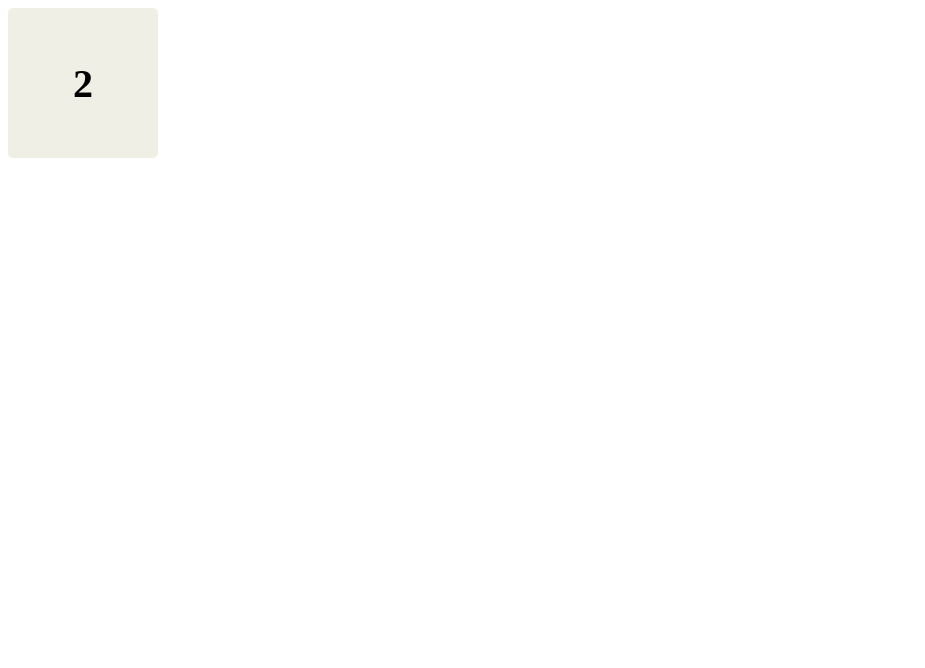
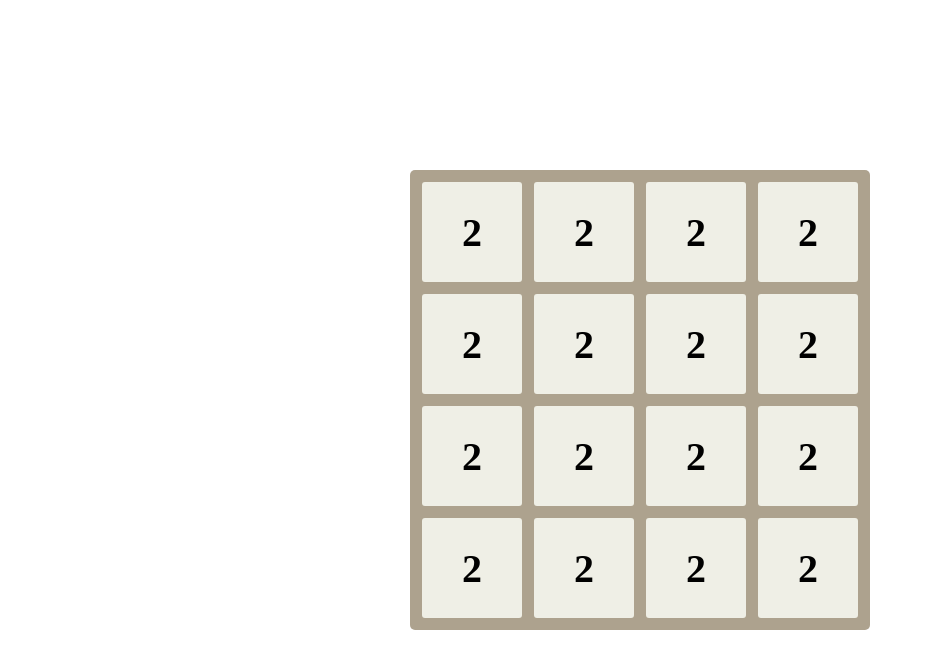
Before and after one commit to aso824/js2048, a plain HTML site: page index.html in a window 1280 px wide. Shown: the whole page, without its empty margins (0-925 px from the left). Drawn offline with nearby package versions, Linux system fonts and the light colour scheme.

Commit message:
CSS grid

```diff
--- a/index.html
+++ b/index.html
@@ -1,4 +1,5 @@
 <!DOCTYPE html>
+<html>
 	<head>
 		<title>2048 Game</title>
 		<meta charset="utf-8">
@@ -6,9 +7,29 @@
 	</head>
 
 	<body>
-		<div id="main">
-			<div id="game">
-				<div class="gblock gb-2">2</div>
+		<div id="container">
+			<div id="main">
+				<div id="game">
+					<div class="grid-cell gblock gb-2">2</div>
+					<div class="grid-cell gblock gb-2">2</div>
+					<div class="grid-cell gblock gb-2">2</div>
+					<div class="grid-cell gblock gb-2">2</div>
+
+					<div class="grid-cell gblock gb-2">2</div>
+					<div class="grid-cell gblock gb-2">2</div>
+					<div class="grid-cell gblock gb-2">2</div>
+					<div class="grid-cell gblock gb-2">2</div>
+
+					<div class="grid-cell gblock gb-2">2</div>
+					<div class="grid-cell gblock gb-2">2</div>
+					<div class="grid-cell gblock gb-2">2</div>
+					<div class="grid-cell gblock gb-2">2</div>
+
+					<div class="grid-cell gblock gb-2">2</div>
+					<div class="grid-cell gblock gb-2">2</div>
+					<div class="grid-cell gblock gb-2">2</div>
+					<div class="grid-cell gblock gb-2">2</div>
+				</div>
 			</div>
 		</div>
 
--- a/style.css
+++ b/style.css
@@ -1,12 +1,39 @@
+html, body {
+	width: 100%;
+	height: 100%;
+	margin: 0;
+	padding: 0;
+}
+
+#container {
+	display: flex;
+	justify-content: center;
+	align-items: center;
+	width: 100%;
+	height: 100%;
+}
+
+#game {
+	border-radius: 5px;
+	display: grid;
+	grid-template-columns: 25% 25% 25% 25%;
+	background-color: #ada28e;
+	padding: 6px;
+}
+
 .gblock {
-	border-radius: 5px;
+	border-radius: 3px;
 	font-weight: bold;
 	font-size: 2.5em;
-	width: 150px;
-	height: 150px;
+
+	width: 100px;
+	height: 100px;
+	margin: 6px;
+
 	display: flex;
 	justify-content: center;
 	align-items: center;
 }
 
+.gb-0 { visibility: hidden; }
 .gb-2 { background-color: #efefe6; }
```
